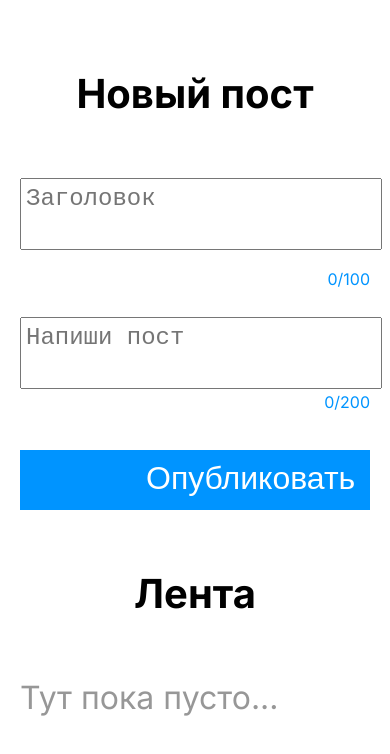
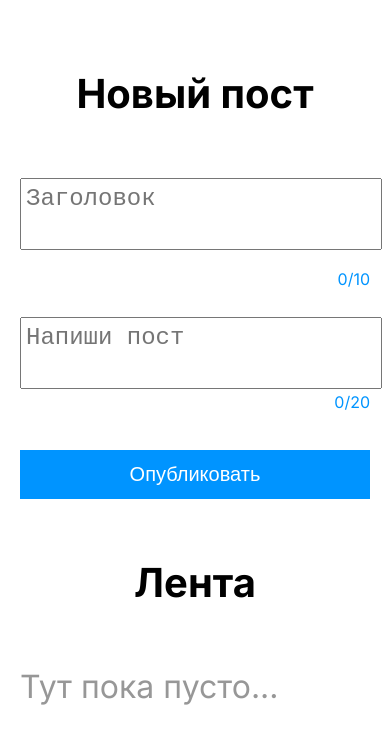
Before and after one commit to Vladislavgolovin95/blog-app, a plain HTML site: page index.html in a window 390 px wide. Drawn offline with Linux system fonts and the light colour scheme.

Commit message:
fixed bag

```diff
--- a/index.js
+++ b/index.js
@@ -7,8 +7,8 @@ const validationMessagePostText = document.getElementById('validationMessagePost
 const resultTitlePost = document.getElementById('resultTitlePost');
 const resultTextPost = document.getElementById('resultTextPost');
 
-const limitTitlePost = 100;
-const limitTextPost = 200;
+const limitTitlePost = 10;
+const limitTextPost = 20;
 
 
 const posts = [];
@@ -17,8 +17,6 @@ addPostBtnNode.addEventListener('click', function() {
     const postFromUser = getPostFromUser();
     addPost(postFromUser);
     renderPosts();
-    clearFields()
-    clearResult()
 });
 
 function validateTitle() {
@@ -67,7 +65,7 @@ function getPostFromUser() {
     const title = inputTitleNode.value;
     const text = inputTextNode.value;
 
-    if (title == 0 && text == 0) {
+    if (title, text == '') {
         return;
     }
 
@@ -96,6 +94,9 @@ function addPost({title, text}) {
         title: title,
         text: text
     });
+
+    clearFields();
+    clearResult();
 }
 
 function getPosts() {
--- a/inedex.css
+++ b/inedex.css
@@ -75,6 +75,10 @@ textarea {
     opacity: 0.7;
 }
 
+.ribbon {
+    max-width: 500px;
+}
+
 .ribbon__posts {
     width: 100%;
     font-size: 32px;
@@ -96,6 +100,7 @@ textarea {
     font-size: 32px;
     line-height: 39px;
     color: #000000;
+    word-wrap: break-word;
 }
 .jsPost__text {
     display: block;
@@ -146,5 +151,11 @@ textarea {
     }
     .addPostBtn {
         margin-bottom: 10px;
+        padding: 5px;
+        font-size: 20px;
+        line-height: 39px;
+        cursor: pointer;
+        color: #FFFFFF;
+        background-color: #0094FF;
     }
 }
```
